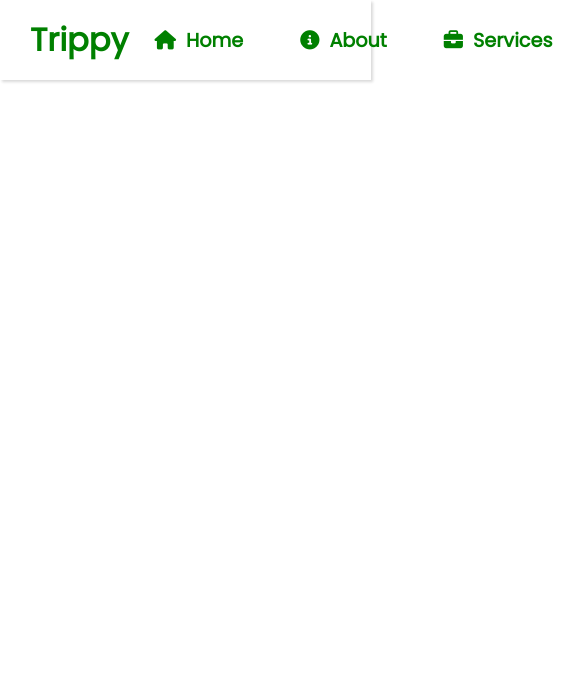
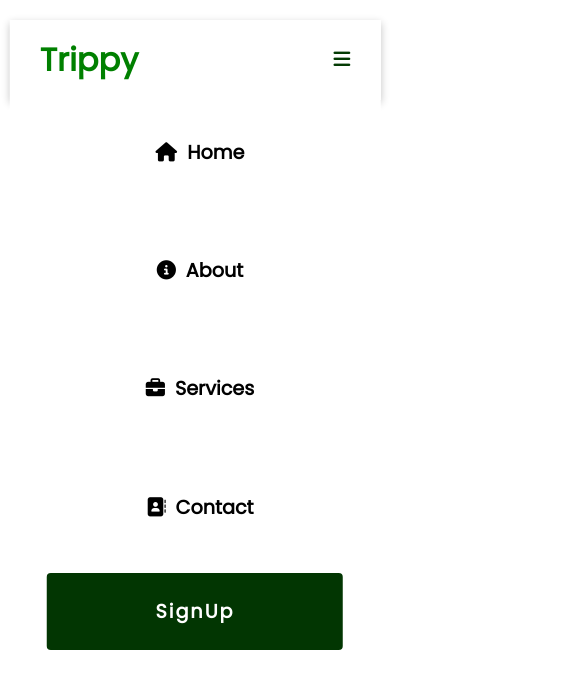
Before and after one commit to sshilpi110/Trippy, a React (Create React App) app in the folder trippy_clone/: page / in a window 390 px wide. Shown: the top 688 px of the page, 585 px wide, since content can reach past the window. Built offline with nearby package versions, Linux system fonts and the light colour scheme; the HTML template or start-up script is replaced by a standard one.

Commit message:
Navbar done

```diff
--- a/trippy_clone/src/Component/Navbar.jsx
+++ b/trippy_clone/src/Component/Navbar.jsx
@@ -1,4 +1,3 @@
-import React from "react"
 import { Component } from "react"
 import { Link } from "react-router-dom"
 import { MenuItems } from "./MenuItems"
@@ -14,11 +13,11 @@ class Navbar extends Component {
             <nav className="navbarItem">
                 <h1 className="navbar-logo">Trippy</h1>
 
-                {/* <div className="Menu-icons" onClick={this.handleClick}>
-                    <i className={this.state.clicked ? "fas fa-times" : "fas-fa-bars"}></i>
-                </div> */}
+                <div className="Menu-icons" onClick={this.handleClick}>
+                    <i className={this.state.clicked ? "fa-solid fa-xmark" : "fa-solid fa-bars"}></i>
+                </div>
 
-                <ul className="nav-menu">
+                <ul className={this.state.clicked ? "nav-menu" : "nav-menu active"}>
                     {MenuItems.map((item, index) => {
                         return (
                             <li key={index}>
--- a/trippy_clone/src/Component/NavbarStyle.css
+++ b/trippy_clone/src/Component/NavbarStyle.css
@@ -3,9 +3,13 @@
     justify-content: space-between;
     align-items: center;
     padding: 0 30px;
-    box-shadow: rgba(0, 0, 0, 0.15) 1.95px 1.95px 2.6px;
-    width: 95%;
+    box-shadow: rgba(0, 0, 0, 0.24) 0px 3px 8px;
+        width: 95%;
     height: 80px;
+    position: fixed;
+    top:20px;
+    left:50%;
+    transform: translate(-50%);
 
 }
 
@@ -49,9 +53,9 @@
     display: none;
 }
 
-button{
+button {
     padding: 0.5rem 1rem;
-    white-space:nowrap;
+    white-space: nowrap;
     border-radius: 0.3rem;
     font-size: 1rem;
     font-weight: 600;
@@ -59,7 +63,80 @@ button{
     cursor: pointer;
 
 }
-button:hover{
+
+button:hover {
     background-color: green;
     color: white;
 }
+.Menu-icons{
+    display: none;
+}
+
+/* Responsive Navbar */
+
+@media screen and (max-width:850px) {
+    .navbarItem{
+        z-index: 99;
+    }
+    .nav-menu {
+        display: flex;
+        flex-direction: column;
+        justify-content: flex-start;
+        background-color: white;
+        width: 100%;
+        height: auto;
+        position: absolute;
+        top: 0;
+        left: -100%;
+        opacity: 0;
+        align-items: stretch;
+        padding: 80px 0 30px 0;
+        margin: 0;
+    }
+    .nav-menu.active{
+       left:0;
+       opacity:1;
+       z-index: -1;
+    }
+    .nav-links {
+        display: block;
+        width: 100%;
+        font-size: 1.2rem;
+        padding: 2rem 0;
+        color: black
+    }
+
+    .nav-links:hover {
+        background: rgb(149, 209, 149);
+        transition: none;
+    }
+
+    .nav-links-mobile {
+        display: block;
+        text-align: center;
+        padding: 1.5rem;
+        margin: auto;
+        border-radius: 4px;
+        width: 80%;
+        background-color: rgb(2, 54, 2);
+        text-decoration: none;
+        color: #fff;
+        font-size: 1.2rem;
+        font-weight: 700;
+        letter-spacing: 2px;
+
+    }
+
+    button {
+        display: none;
+    }
+    .Menu-icons{
+        display: block;
+    }
+    .Menu-icons i{
+       font-size: 1.2rem;
+       color: rgb(4, 59, 4);
+       font-weight: 700;
+    }
+
+}
```
